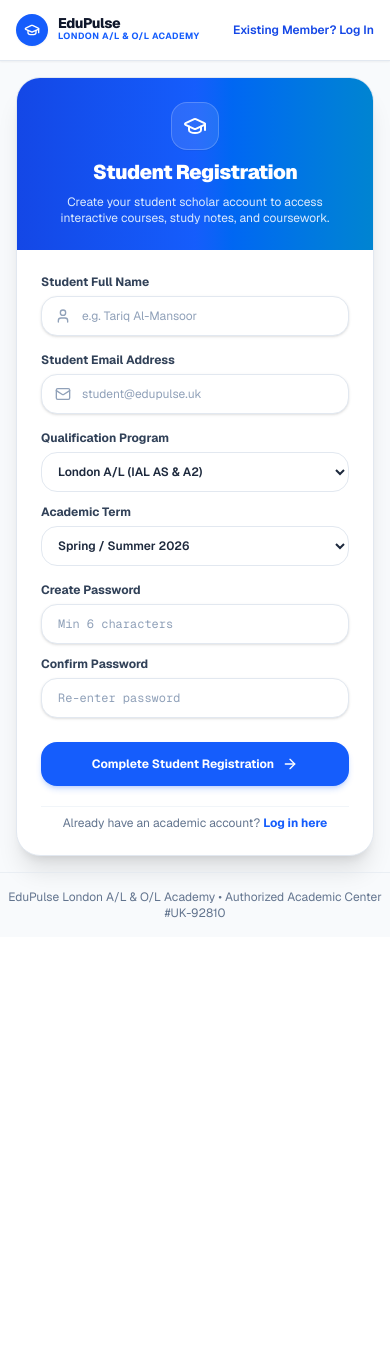
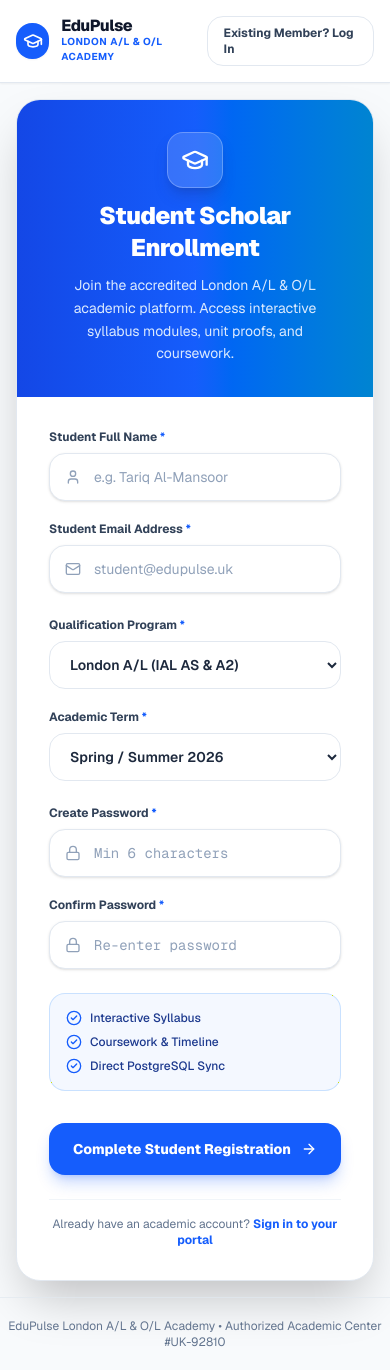
Before and after one commit to yashan223/lms, a Next.js app: page /register in a window 390 px wide. Before the commit the page ends 937 px from the top, so only its background shows below. Built offline with nearby package versions, Linux system fonts and the light colour scheme.

Commit message:
style: make student registration form bigger and wider with 2-column responsive layout

```diff
--- a/app/register/page.tsx
+++ b/app/register/page.tsx
@@ -18,6 +18,7 @@ import {
   Calendar,
   AlertCircle,
   Sparkles,
+  CheckCircle2,
 } from "lucide-react";
 
 export default function RegisterPage() {
@@ -89,17 +90,17 @@ export default function RegisterPage() {
   return (
     <div className="min-h-screen bg-[#f8fafc] text-slate-800 font-sans flex flex-col justify-between selection:bg-blue-600 selection:text-white">
       {/* Top Academic Header */}
-      <header className="bg-white border-b border-slate-200 py-3.5 px-4 sm:px-8 shadow-xs">
-        <div className="max-w-6xl mx-auto flex items-center justify-between">
-          <Link href="/" className="flex items-center gap-2.5 group">
-            <div className="w-8 h-8 rounded-xl bg-blue-600 text-white flex items-center justify-center font-black text-sm shadow-xs group-hover:scale-105 transition-transform">
-              <GraduationCap className="w-4 h-4 text-white" />
+      <header className="bg-white border-b border-slate-200 py-4 px-4 sm:px-10 shadow-xs">
+        <div className="max-w-7xl mx-auto flex items-center justify-between">
+          <Link href="/" className="flex items-center gap-3 group">
+            <div className="w-9 h-9 rounded-xl bg-blue-600 text-white flex items-center justify-center font-black text-base shadow-xs group-hover:scale-105 transition-transform">
+              <GraduationCap className="w-5 h-5 text-white" />
             </div>
             <div className="flex flex-col">
-              <span className="font-extrabold text-sm tracking-tight leading-none text-slate-900">
+              <span className="font-extrabold text-base tracking-tight leading-none text-slate-900">
                 EduPulse
               </span>
-              <span className="text-[9px] font-bold tracking-wider text-blue-600 uppercase">
+              <span className="text-[10px] font-bold tracking-wider text-blue-600 uppercase">
                 London A/L & O/L Academy
               </span>
             </div>
@@ -107,90 +108,102 @@ export default function RegisterPage() {
 
           <Link
             href="/login"
-            className="text-xs font-semibold text-blue-700 hover:text-blue-800 transition-colors"
+            className="px-4 py-2 rounded-xl border border-slate-200 hover:border-blue-300 hover:bg-blue-50 text-slate-700 hover:text-blue-700 text-xs font-bold transition-all"
           >
             Existing Member? Log In
           </Link>
         </div>
       </header>
 
-      {/* Main Registration Form */}
-      <main className="flex-1 flex items-center justify-center p-4 sm:p-6 lg:p-8">
-        <div className="max-w-lg w-full bg-white rounded-3xl border border-slate-200 shadow-xl overflow-hidden animate-in fade-in zoom-in-95 duration-300">
-          <div className="bg-gradient-to-r from-blue-700 via-blue-600 to-sky-600 text-white p-6 sm:p-8 text-center relative overflow-hidden">
-            <div className="space-y-2">
-              <div className="w-12 h-12 rounded-2xl bg-white/10 border border-white/20 text-white flex items-center justify-center mx-auto mb-2 shadow-2xs">
-                <GraduationCap className="w-6 h-6" />
+      {/* Main Registration Form - BIGGER & WIDER */}
+      <main className="flex-1 flex items-center justify-center p-4 sm:p-8 lg:p-12">
+        <div className="max-w-3xl w-full bg-white rounded-3xl border border-slate-200 shadow-2xl overflow-hidden animate-in fade-in zoom-in-95 duration-300">
+          {/* Header Banner */}
+          <div className="bg-gradient-to-r from-blue-700 via-blue-600 to-sky-600 text-white p-8 sm:p-10 text-center relative overflow-hidden">
+            <div className="space-y-2.5 relative z-10">
+              <div className="w-14 h-14 rounded-2xl bg-white/15 border border-white/25 text-white flex items-center justify-center mx-auto mb-3 shadow-lg shadow-blue-900/30">
+                <GraduationCap className="w-7 h-7" />
               </div>
-              <h1 className="text-xl sm:text-2xl font-black tracking-tight text-white">
-                Student Registration
+              <h1 className="text-2xl sm:text-3xl lg:text-4xl font-black tracking-tight text-white">
+                Student Scholar Enrollment
               </h1>
-              <p className="text-xs text-blue-100 max-w-sm mx-auto">
-                Create your student scholar account to access interactive courses, study notes, and coursework.
+              <p className="text-sm text-blue-100 max-w-lg mx-auto leading-relaxed">
+                Join the accredited London A/L & O/L academic platform. Access interactive syllabus modules, unit proofs, and coursework.
               </p>
             </div>
           </div>
 
-          <div className="p-6 sm:p-8 space-y-5">
+          {/* Form Body */}
+          <div className="p-8 sm:p-10 md:p-12 space-y-6">
             {errorMsg && (
-              <div className="p-3.5 rounded-xl bg-red-50 border border-red-200 text-red-700 text-xs flex items-center gap-2">
-                <AlertCircle className="w-4 h-4 shrink-0" />
+              <div className="p-4 rounded-2xl bg-red-50 border border-red-200 text-red-700 text-sm flex items-center gap-3">
+                <AlertCircle className="w-5 h-5 shrink-0 text-red-500" />
                 <span>{errorMsg}</span>
               </div>
             )}
 
-            <form onSubmit={handlePreSubmit} className="space-y-4 text-xs">
+            <form onSubmit={handlePreSubmit} className="space-y-6">
+              <div className="grid grid-cols-1 md:grid-cols-2 gap-5">
                 {/* Full Name */}
-              <div className="space-y-1.5">
-                <label className="font-bold text-slate-700 block">Student Full Name</label>
+                <div className="space-y-2">
+                  <label className="text-xs font-bold text-slate-700 block">
+                    Student Full Name <span className="text-blue-600">*</span>
+                  </label>
                   <div className="relative">
-                  <User className="w-4 h-4 text-slate-400 absolute left-3.5 top-1/2 -translate-y-1/2" />
+                    <User className="w-4 h-4 text-slate-400 absolute left-4 top-1/2 -translate-y-1/2" />
                     <Input
                       required
                       placeholder="e.g. Tariq Al-Mansoor"
                       value={name}
                       onChange={(e) => setName(e.target.value)}
-                    className="pl-10 h-10 text-xs border-slate-200 rounded-xl focus-visible:ring-blue-500"
+                      className="pl-11 h-12 text-sm border-slate-200 rounded-2xl focus-visible:ring-blue-500"
                     />
                   </div>
                 </div>
 
                 {/* Email */}
-              <div className="space-y-1.5">
-                <label className="font-bold text-slate-700 block">Student Email Address</label>
+                <div className="space-y-2">
+                  <label className="text-xs font-bold text-slate-700 block">
+                    Student Email Address <span className="text-blue-600">*</span>
+                  </label>
                   <div className="relative">
-                  <Mail className="w-4 h-4 text-slate-400 absolute left-3.5 top-1/2 -translate-y-1/2" />
+                    <Mail className="w-4 h-4 text-slate-400 absolute left-4 top-1/2 -translate-y-1/2" />
                     <Input
                       type="email"
                       required
                       placeholder="student@edupulse.uk"
                       value={email}
                       onChange={(e) => setEmail(e.target.value)}
-                    className="pl-10 h-10 text-xs border-slate-200 rounded-xl focus-visible:ring-blue-500"
+                      className="pl-11 h-12 text-sm border-slate-200 rounded-2xl focus-visible:ring-blue-500"
                     />
                   </div>
                 </div>
+              </div>
 
-              {/* Qualification Level & Academic Term */}
-              <div className="grid grid-cols-1 sm:grid-cols-2 gap-3">
-                <div className="space-y-1.5">
-                  <label className="font-bold text-slate-700 block">Qualification Program</label>
+              {/* Qualification & Academic Term */}
+              <div className="grid grid-cols-1 md:grid-cols-2 gap-5">
+                <div className="space-y-2">
+                  <label className="text-xs font-bold text-slate-700 block">
+                    Qualification Program <span className="text-blue-600">*</span>
+                  </label>
                   <select
                     value={qualification}
                     onChange={(e) => setQualification(e.target.value)}
-                    className="w-full h-10 rounded-xl border border-slate-200 px-3 bg-white text-xs font-semibold focus:ring-blue-500"
+                    className="w-full h-12 rounded-2xl border border-slate-200 px-4 bg-white text-sm font-semibold text-slate-800 focus:ring-blue-500 focus:border-blue-500"
                   >
                     <option value="London A/L (IAL)">London A/L (IAL AS & A2)</option>
                     <option value="London O/L (IGCSE)">London O/L (IGCSE Foundation)</option>
                   </select>
                 </div>
 
-                <div className="space-y-1.5">
-                  <label className="font-bold text-slate-700 block">Academic Term</label>
+                <div className="space-y-2">
+                  <label className="text-xs font-bold text-slate-700 block">
+                    Academic Term <span className="text-blue-600">*</span>
+                  </label>
                   <select
                     value={academicTerm}
                     onChange={(e) => setAcademicTerm(e.target.value)}
-                    className="w-full h-10 rounded-xl border border-slate-200 px-3 bg-white text-xs font-semibold focus:ring-blue-500"
+                    className="w-full h-12 rounded-2xl border border-slate-200 px-4 bg-white text-sm font-semibold text-slate-800 focus:ring-blue-500 focus:border-blue-500"
                   >
                     <option value="Spring / Summer 2026">Spring / Summer 2026</option>
                     <option value="Autumn / Winter 2026">Autumn / Winter 2026</option>
@@ -199,50 +212,82 @@ export default function RegisterPage() {
                 </div>
               </div>
 
-              {/* Password & Confirm */}
-              <div className="grid grid-cols-1 sm:grid-cols-2 gap-3">
-                <div className="space-y-1.5">
-                  <label className="font-bold text-slate-700 block">Create Password</label>
+              {/* Password & Confirm Password */}
+              <div className="grid grid-cols-1 md:grid-cols-2 gap-5">
+                <div className="space-y-2">
+                  <label className="text-xs font-bold text-slate-700 block">
+                    Create Password <span className="text-blue-600">*</span>
+                  </label>
+                  <div className="relative">
+                    <Lock className="w-4 h-4 text-slate-400 absolute left-4 top-1/2 -translate-y-1/2" />
                     <Input
                       type="password"
                       required
                       placeholder="Min 6 characters"
                       value={password}
                       onChange={(e) => setPassword(e.target.value)}
-                    className="h-10 text-xs border-slate-200 rounded-xl font-mono focus-visible:ring-blue-500"
+                      className="pl-11 h-12 text-sm border-slate-200 rounded-2xl font-mono focus-visible:ring-blue-500"
                     />
                   </div>
+                </div>
 
-                <div className="space-y-1.5">
-                  <label className="font-bold text-slate-700 block">Confirm Password</label>
+                <div className="space-y-2">
+                  <label className="text-xs font-bold text-slate-700 block">
+                    Confirm Password <span className="text-blue-600">*</span>
+                  </label>
+                  <div className="relative">
+                    <Lock className="w-4 h-4 text-slate-400 absolute left-4 top-1/2 -translate-y-1/2" />
                     <Input
                       type="password"
                       required
                       placeholder="Re-enter password"
                       value={confirmPassword}
                       onChange={(e) => setConfirmPassword(e.target.value)}
-                    className="h-10 text-xs border-slate-200 rounded-xl font-mono focus-visible:ring-blue-500"
+                      className="pl-11 h-12 text-sm border-slate-200 rounded-2xl font-mono focus-visible:ring-blue-500"
                     />
                   </div>
                 </div>
+              </div>
 
-              {/* Submit Action */}
+              {/* Academic Highlights Strip */}
+              <div className="p-4 rounded-2xl bg-blue-50/70 border border-blue-200/80 text-xs text-blue-900 grid grid-cols-1 sm:grid-cols-3 gap-2 font-medium">
+                <div className="flex items-center gap-2">
+                  <CheckCircle2 className="w-4 h-4 text-blue-600 shrink-0" />
+                  <span>Interactive Syllabus</span>
+                </div>
+                <div className="flex items-center gap-2">
+                  <CheckCircle2 className="w-4 h-4 text-blue-600 shrink-0" />
+                  <span>Coursework & Timeline</span>
+                </div>
+                <div className="flex items-center gap-2">
+                  <CheckCircle2 className="w-4 h-4 text-blue-600 shrink-0" />
+                  <span>Direct PostgreSQL Sync</span>
+                </div>
+              </div>
+
+              {/* Submit CTA */}
               <div className="pt-2">
                 <Button
                   type="submit"
                   disabled={loading}
-                  className="w-full h-11 rounded-xl bg-blue-600 hover:bg-blue-700 text-white font-bold text-xs shadow-md shadow-blue-600/20 gap-2 cursor-pointer transition-all"
+                  className="w-full h-13 rounded-2xl bg-blue-600 hover:bg-blue-700 text-white font-extrabold text-sm shadow-lg shadow-blue-600/25 gap-2.5 cursor-pointer transition-all"
                 >
+                  {loading ? (
+                    <span>Registering Account...</span>
+                  ) : (
+                    <>
                       <span>Complete Student Registration</span>
                       <ArrowRight className="w-4 h-4" />
+                    </>
+                  )}
                 </Button>
               </div>
             </form>
 
-            <div className="text-center pt-2 border-t border-slate-100 text-xs text-slate-500">
+            <div className="text-center pt-4 border-t border-slate-100 text-xs text-slate-500">
               Already have an academic account?{" "}
               <Link href="/login" className="font-bold text-blue-600 hover:underline">
-                Log in here
+                Sign in to your portal
               </Link>
             </div>
           </div>
@@ -250,7 +295,7 @@ export default function RegisterPage() {
       </main>
 
       {/* Footer */}
-      <footer className="py-4 text-center text-xs text-slate-500 border-t border-slate-200/60">
+      <footer className="py-5 text-center text-xs text-slate-500 border-t border-slate-200/70">
         EduPulse London A/L & O/L Academy • Authorized Academic Center #UK-92810
       </footer>
 
```
Lines whose indentation alone changed are shown as unchanged.
